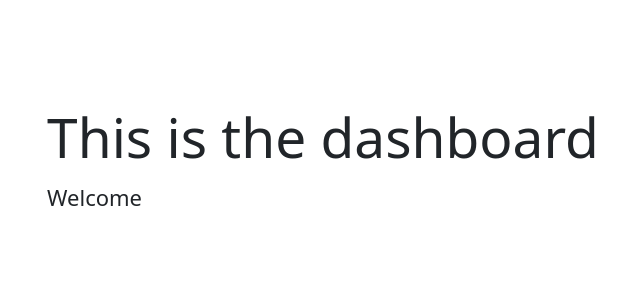
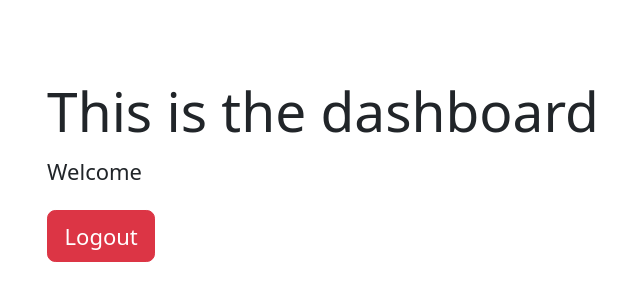
Before and after one commit to codebookreader/Nairoute, a React (Create React App) app: page /dashboard in a window 1280 px wide. Shown: the part 230-530 px from the top of the page, without its empty margins (317-957 px from the left). Built offline with nearby package versions, Linux system fonts and the light colour scheme; no server answers.

Commit message:
add logout functionality

```diff
--- a/src/Dashboard.js
+++ b/src/Dashboard.js
@@ -20,10 +20,22 @@ const Dashboard = () => {
         })
         .catch(err => console.log(err))
     },[])
+    const handleLogout = () => {
+      axios.post('http://localhost:5000/logout')
+        .then(res => {
+          if (res.data.success) {
+            navigate('/login');
+          } else {
+            console.log('Logout failed:', res.data.message);
+          }
+        })
+        .catch(err => console.log('Logout error:', err));
+    };
   return (
     <div>
         <h1>This is the dashboard</h1>
         <p>Welcome {displayName}</p>
+        <button className='btn btn-danger' onClick ={handleLogout}>Logout</button>
     </div>
   )
 }
```
Also changed, not shown: src/server.js (+9 -0 lines).
